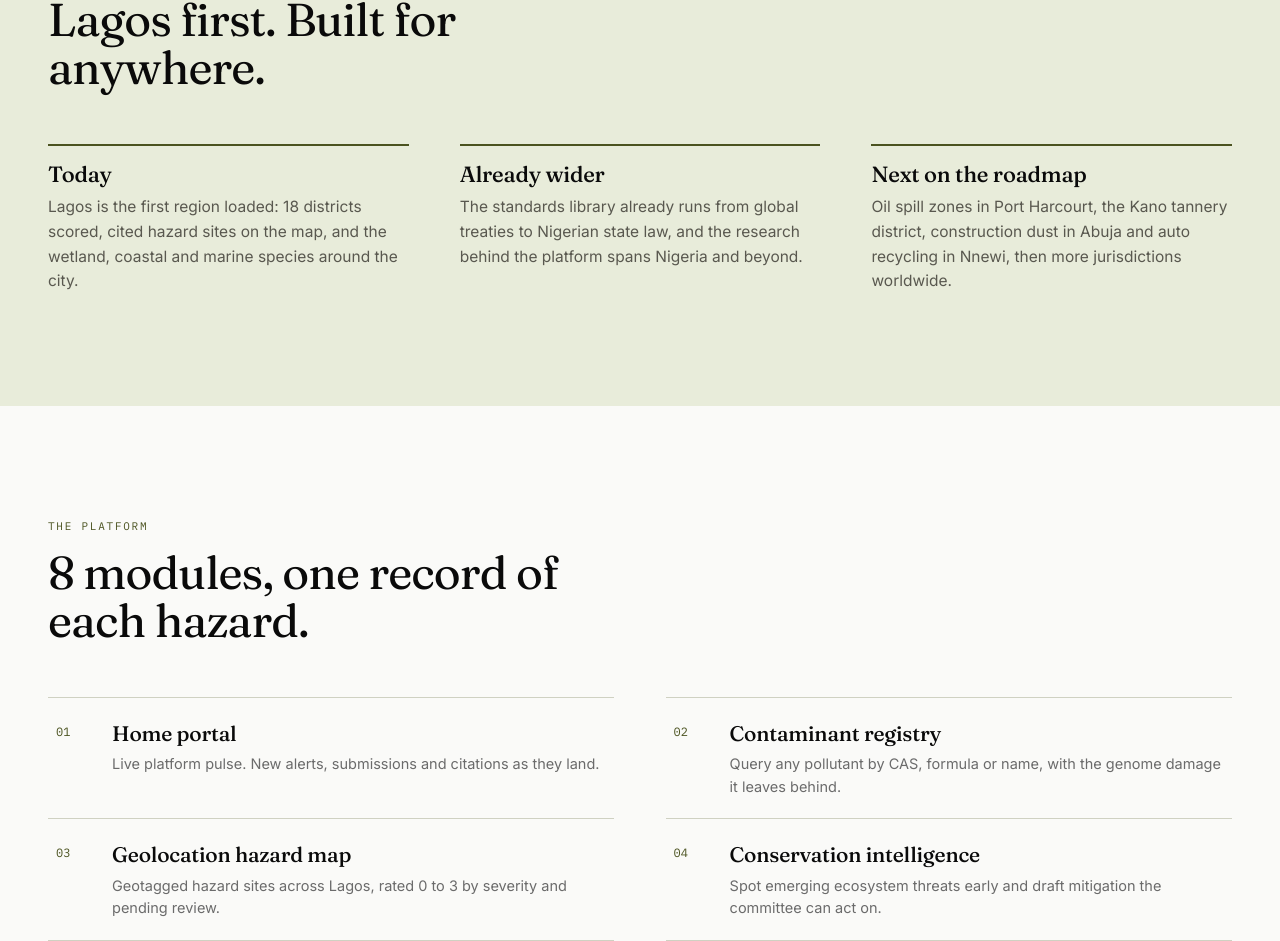
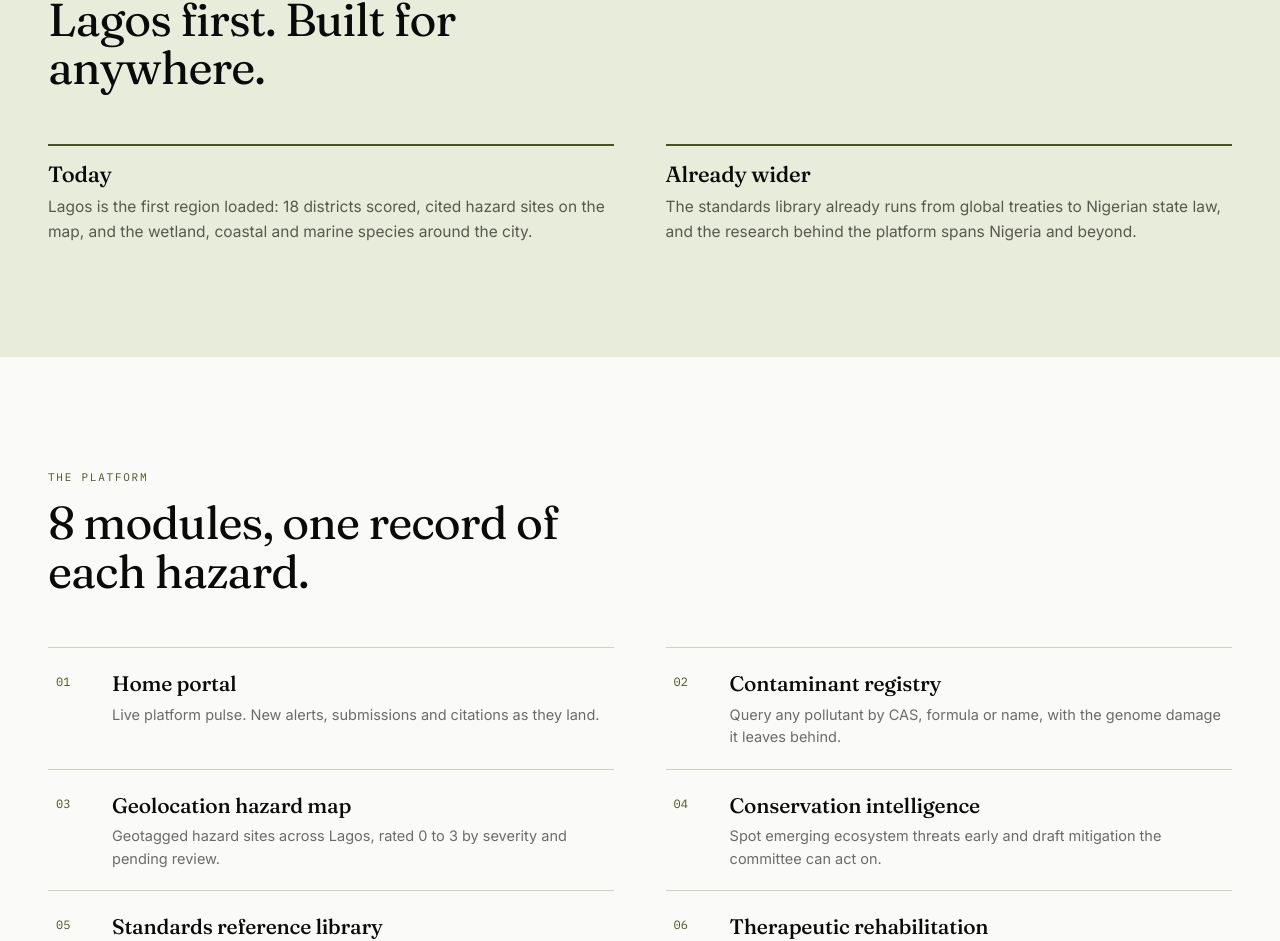
Before and after one commit to Astronomox/EnvironGenome, a React (Vite) app: page / in a window 1280 px wide. Shown: the part 4429-5370 px from the top of the page. Built offline with nearby package versions, Linux system fonts and the light colour scheme.

Commit message:
chore(landing): remove roadmap column from the reach section

```diff
--- a/src/pages/Landing.jsx
+++ b/src/pages/Landing.jsx
@@ -268,10 +268,6 @@ export default function Landing() {
               <h3>Already wider</h3>
               <p>The standards library already runs from global treaties to Nigerian state law, and the research behind the platform spans Nigeria and beyond.</p>
             </div>
-            <div>
-              <h3>Next on the roadmap</h3>
-              <p>Oil spill zones in Port Harcourt, the Kano tannery district, construction dust in Abuja and auto recycling in Nnewi, then more jurisdictions worldwide.</p>
-            </div>
           </div>
         </section>
 
--- a/src/pages/landing.css
+++ b/src/pages/landing.css
@@ -114,7 +114,7 @@
 
 /* ===== reach ===== */
 .lp-reach{background:var(--army-tint); padding:clamp(64px,9vw,112px) var(--lp-pad);}
-.lp-reach-grid{max-width:var(--lp-max); margin:0 auto; display:grid; grid-template-columns:repeat(3,1fr); gap:clamp(24px,4vw,56px);}
+.lp-reach-grid{max-width:var(--lp-max); margin:0 auto; display:grid; grid-template-columns:repeat(2,1fr); gap:clamp(24px,4vw,56px);}
 .lp-reach-grid > div{border-top:2px solid var(--army); padding-top:16px;}
 .lp-reach-grid p{color:var(--mute); font-size:15.5px; line-height:1.6;}
 
```
